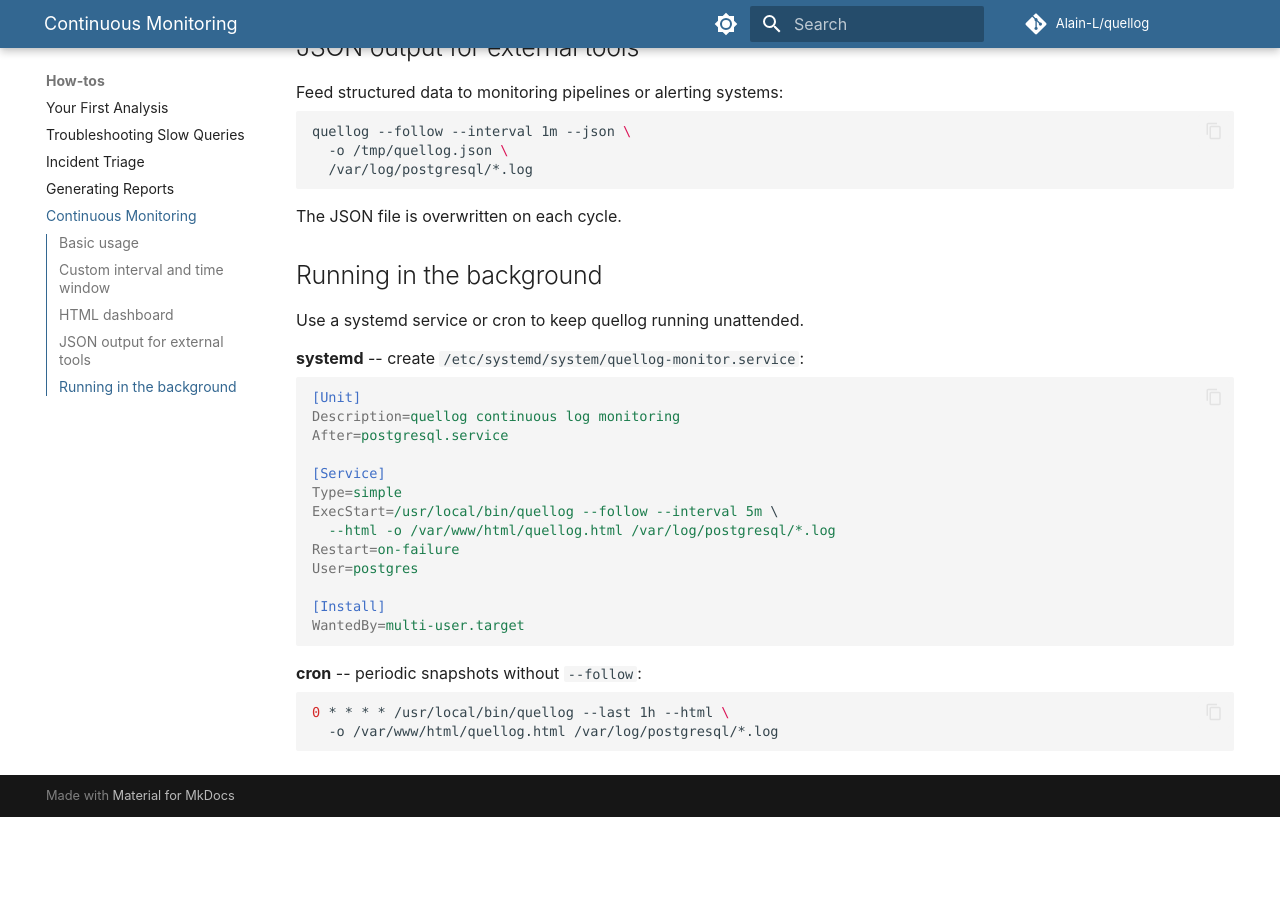
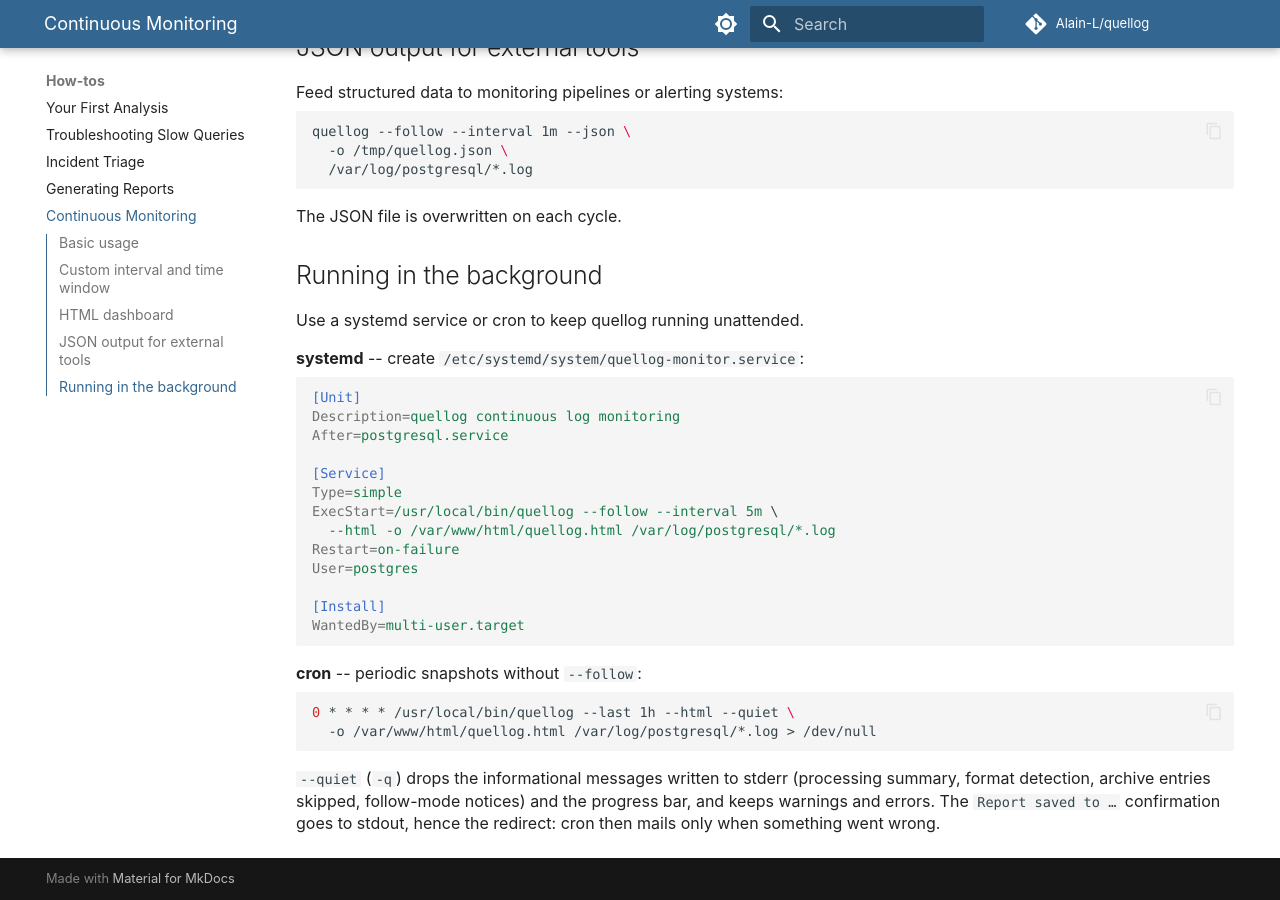
Before and after one commit to Alain-L/quellog, an MkDocs documentation site: the page built from docs/howtos/continuous-monitoring.md, in a window 1280 px wide and 900 px high, scrolled down 891 px. Built offline with MkDocs 1.6.1 and Material for MkDocs 9.7.7, drawn with Linux system fonts in a browser that asks for light colours; comment, search, counter and statistics services are not loaded; before the commit the page ends 1708 px from its top, so only the background shows below that.

Commit message:
docs: document --quiet and NO_COLOR
Neither appeared in the user docs. The cron example now uses --quiet and
drops stdout, so it only mails on warnings and errors; the text-report page
notes that ANSI styling survives a redirect unless NO_COLOR is set.

````diff
--- a/docs/howtos/continuous-monitoring.md
+++ b/docs/howtos/continuous-monitoring.md
@@ -77,6 +77,12 @@ WantedBy=multi-user.target
 **cron** -- periodic snapshots without `--follow`:
 
 ```bash
-0 * * * * /usr/local/bin/quellog --last 1h --html \
-  -o /var/www/html/quellog.html /var/log/postgresql/*.log
+0 * * * * /usr/local/bin/quellog --last 1h --html --quiet \
+  -o /var/www/html/quellog.html /var/log/postgresql/*.log > /dev/null
 ```
+
+`--quiet` (`-q`) drops the informational messages written to stderr
+(processing summary, format detection, archive entries skipped, follow-mode
+notices) and the progress bar, and keeps warnings and errors. The `Report
+saved to …` confirmation goes to stdout, hence the redirect: cron then mails
+only when something went wrong.
````
Also changed, not shown: docs/default-report.md (+6 -0 lines).
